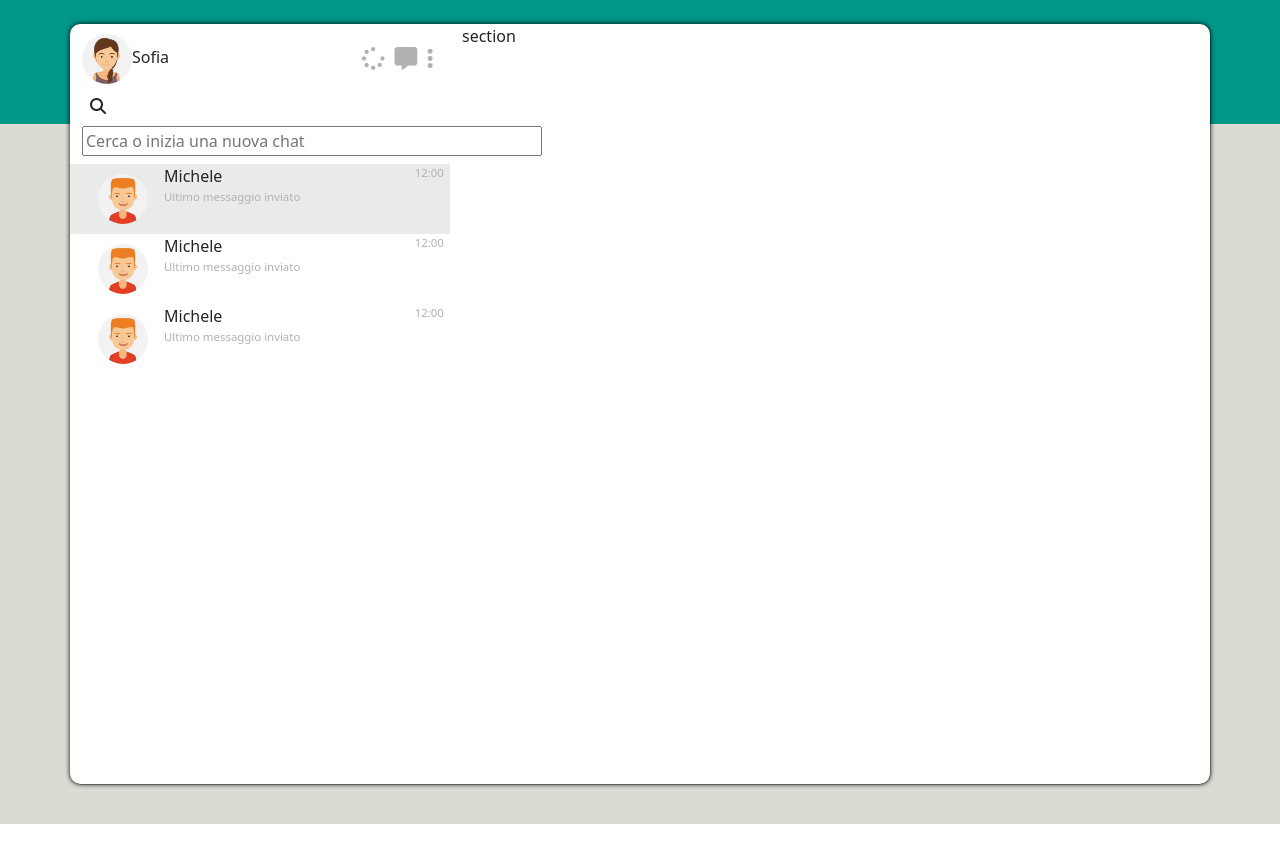
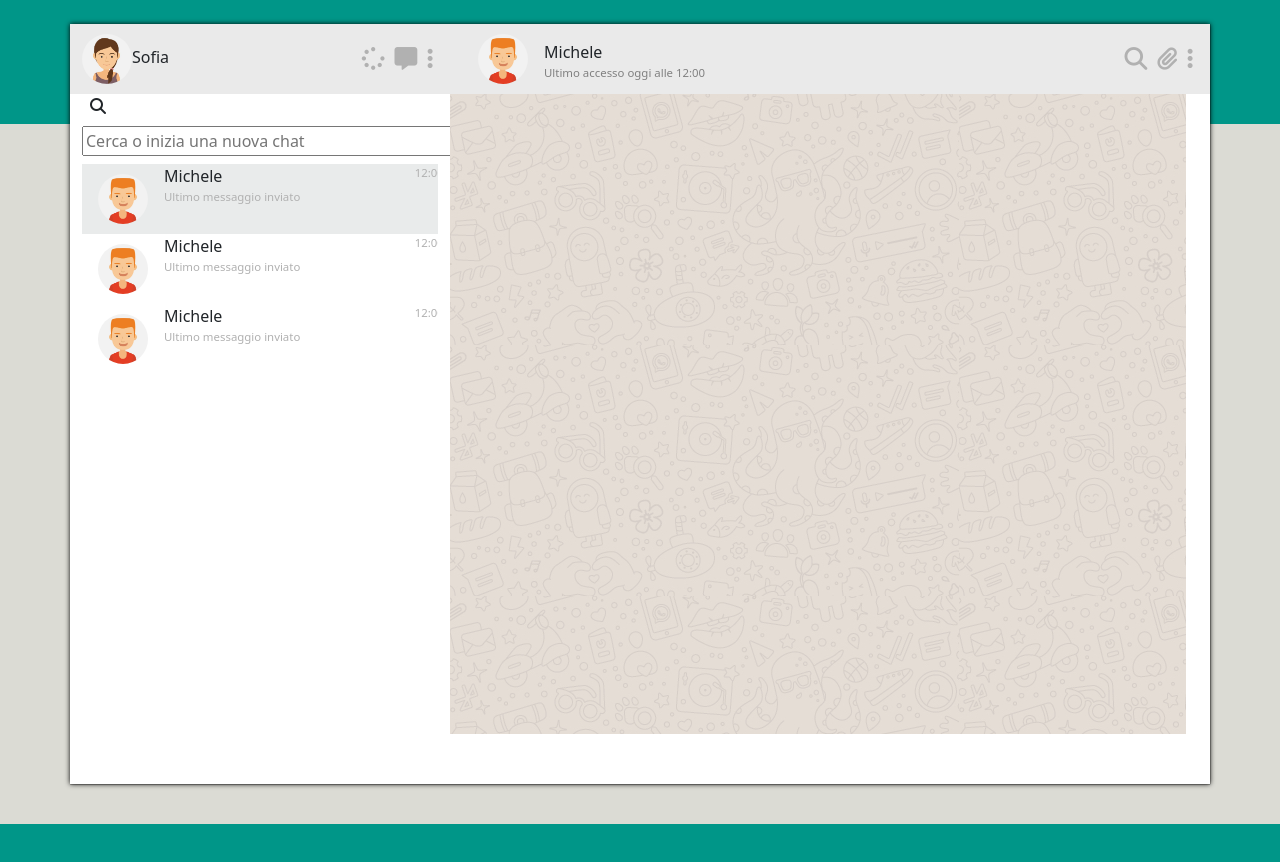
Before and after one commit to gianmaria-fadda/vue-boolzapp, a plain HTML site: page index.html in a window 1280 px wide. Before the commit the page ends 824 px from the top, so only its background shows below. Drawn offline with nearby package versions, Linux system fonts and the light colour scheme.

Commit message:
Aggiunta scrollbar aside e fatto parte section

```diff
--- a/css/style.css
+++ b/css/style.css
@@ -17,8 +17,12 @@ img {
 .container {
     height: 95vh;
     background-color: white;
-    border-radius: 10px;
     box-shadow: .2px .2px .2px black, 0 0 .2px black, 0 0 5px black;
+}
+
+section .row,
+aside .row .col {
+    background-color: #EAEAEA;
 }
 
 /*
@@ -36,8 +40,19 @@ body {
     MAIN / ASIDE
 */
 
+body main #app aside {
+    height: 780px;
+}
+
+body main #app aside .scroll {
+    height: 95%;
+    overflow-y: scroll;
+    overflow-x: hidden;
+}
+
 .container .row .col-4 .row .col img,
-.container .row .col-4 .row .col-10 img {
+.container .row .col-4 .row .col-10 img,
+section .row .col-7 img {
     width: 50px;
     height: 50px;
     border-radius: 50%;
@@ -45,21 +60,38 @@ body {
 }
 
 .container .row .col-4 .row .col-10 div p:not(:first-child),
-.container .row .col-4 .row .col-1 {
+.container .row .col-4 .row .col-1,
+section .row .col i {
     font-size: 1cap;
     color: #B1B1B1;
 }
 
-.container .row .col-4 .row .col i {
+.container .row .col-4 .row .col i,
+section .row .col i {
     margin: 0 5px;
     font-size: 2cap;
     color: #B1B1B1;
 }
 
 .active {
-background-color: #E9EBEB;
+    background-color: #E9EBEB;
 }
 
 /*
     MAIN / SECTION
 */
+
+body main #app section .row:not(:first-child) {
+    height: 82%;
+}
+
+section .row .col-7 div p:last-child {
+    font-size: 1cap;
+    color: grey;
+}
+
+section .row:last-child {
+    background-image: url(../img/mine.jpg);
+    max-height: 100%;
+    max-width: 100%;
+}
--- a/index.html
+++ b/index.html
@@ -39,6 +39,7 @@
                                 </form>
                             </div>
                         </div>
+                        <div class="scroll">
                             <div class="row active">
                                 <div class="col-10 ms-3 d-flex">
                                     <img src="./img/avatar_1.jpg" alt="avatar_1">
@@ -81,9 +82,30 @@
                                     <p>12:00</p>
                                 </div>
                             </div>
+                        </div>
                     </aside>
                     <section class="col-8">
-                        section
+                        <div class="row">
+                            <div class="col-7 ms-3 d-flex">
+                                <img src="./img/avatar_1.jpg" alt="avatar_1">
+
+                                <div>
+                                    <p class="m-0 ps-3 mt-3">Michele</p>
+
+                                    <p class="m-0 ps-3">Ultimo accesso oggi alle 12:00</p>
+                                </div>
+                            </div>
+                            <div class="col d-flex align-items-center justify-content-end">
+                                <i class="fa-solid fa-magnifying-glass"></i>
+                                <i class="fa-solid fa-paperclip"></i>
+                                <i class="fa-solid fa-ellipsis-vertical"></i>
+                            </div>
+                        </div>
+                        <div class="row">
+                            <div class="col-12 p-0 m-0">
+
+                            </div>
+                        </div>
                     </section>
                 </div>
             </div>
```
Lines whose indentation alone changed are shown as unchanged.
